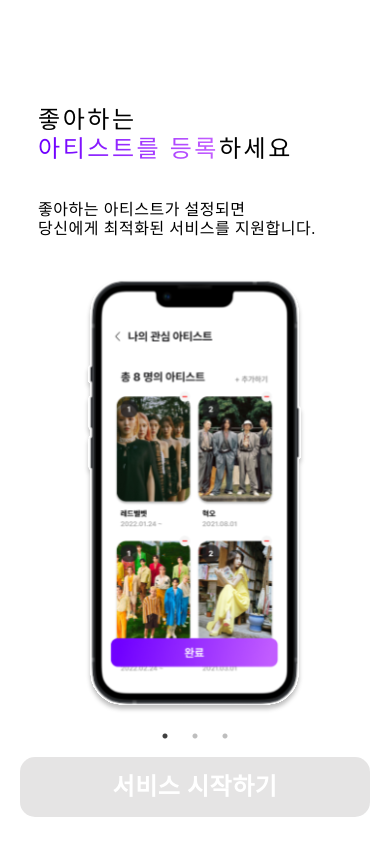
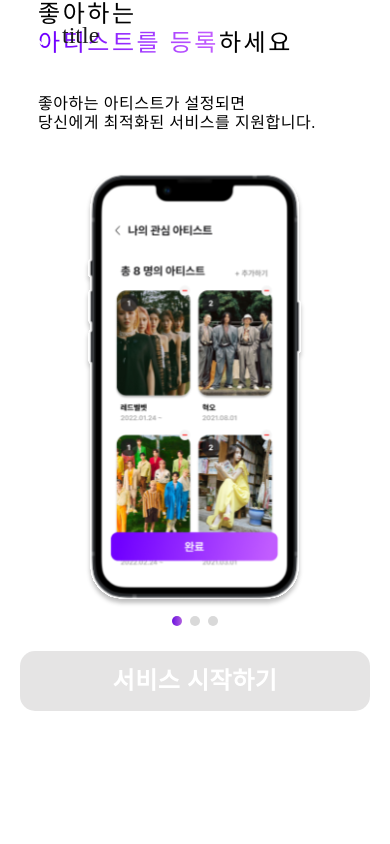
Before and after one commit to Likelion-Inha-10/Duckku-fe, a React (Create React App) app: page / in a window 390 px wide. Built offline with nearby package versions, Linux system fonts and the light colour scheme; a web font is replaced by a local one.

Commit message:
feat: 반응형 헤더 컴포넌트 수정

```diff
--- a/src/duckku-ui/ResponsiveHeader/index.jsx
+++ b/src/duckku-ui/ResponsiveHeader/index.jsx
@@ -8,10 +8,11 @@ import { useState } from "react";
 import { useEffect } from "react";
 
 const Wrapper = styled(Flex)`
+  max-width: 390px;
   width: 100%;
   height: 70px;
-  position: sticky;
-  top: 0;
+  position: fixed;
+  top: 0px;
   z-index: 1;
   display: flex;
   align-items: center;
--- /dev/null
+++ b/src/pages/Intro/components/slick.css
@@ -0,0 +1,34 @@
+.dots_custom {
+  display: inline-block;
+  vertical-align: middle;
+  margin: auto 0;
+  padding: 0;
+}
+
+.dots_custom li {
+  list-style: none;
+  cursor: pointer;
+  display: inline-block;
+  margin: 0 4px;
+  padding: 0;
+}
+
+.dots_custom li button {
+  border: none;
+  background: rgba(114, 105, 105, 0.18);
+  color: transparent;
+  cursor: pointer;
+  display: block;
+  height: 10px;
+  width: 10px;
+  border-radius: 100%;
+  padding: 0;
+}
+
+.dots_custom li.slick-active button {
+  background: linear-gradient(
+    92.33deg,
+    rgba(112, 1, 255, 0.8) 6.14%,
+    rgba(193, 92, 255, 0.8) 94.68%
+  );
+}
--- a/src/pages/Intro/index.jsx
+++ b/src/pages/Intro/index.jsx
@@ -6,6 +6,8 @@ import { ReactComponent as Tutorial01 } from "../../assets/svgs/tutorial01.svg";
 import Button from "../../duckku-ui/Button";
 import Slider from "react-slick";
 import Flex from "../../duckku-ui/Flex";
+import "./components/slick.css";
+import Header from "./../../duckku-ui/ResponsiveHeader/index";
 
 const StyledSlider = styled(Slider)`
   &,
@@ -16,9 +18,6 @@ const StyledSlider = styled(Slider)`
     width: 100%;
     height: 615px;
   }
-
-  display: flex;
-  justify-content: center;
 `;
 
 const SlideWrapper = styled.div`
@@ -56,11 +55,24 @@ const Intro = () => {
     arrows: false,
     slidesTosShow: 2,
     slidesToScroll: 1,
+    appendDots: (dots) => (
+      <div
+        style={{
+          width: "100%",
+          display: "flex",
+          alignItems: "center",
+          justifyContent: "center",
+        }}
+      >
+        <ul>{dots}</ul>
+      </div>
+    ),
+    dotsClass: "dots_custom",
   };
 
   return (
     <Layout>
-      <Margin height="106" />
+      <Header back title="title" />
       <StyledSlider {...settings}>
         <SlideWrapper>
           <Flex justify="center">
```
